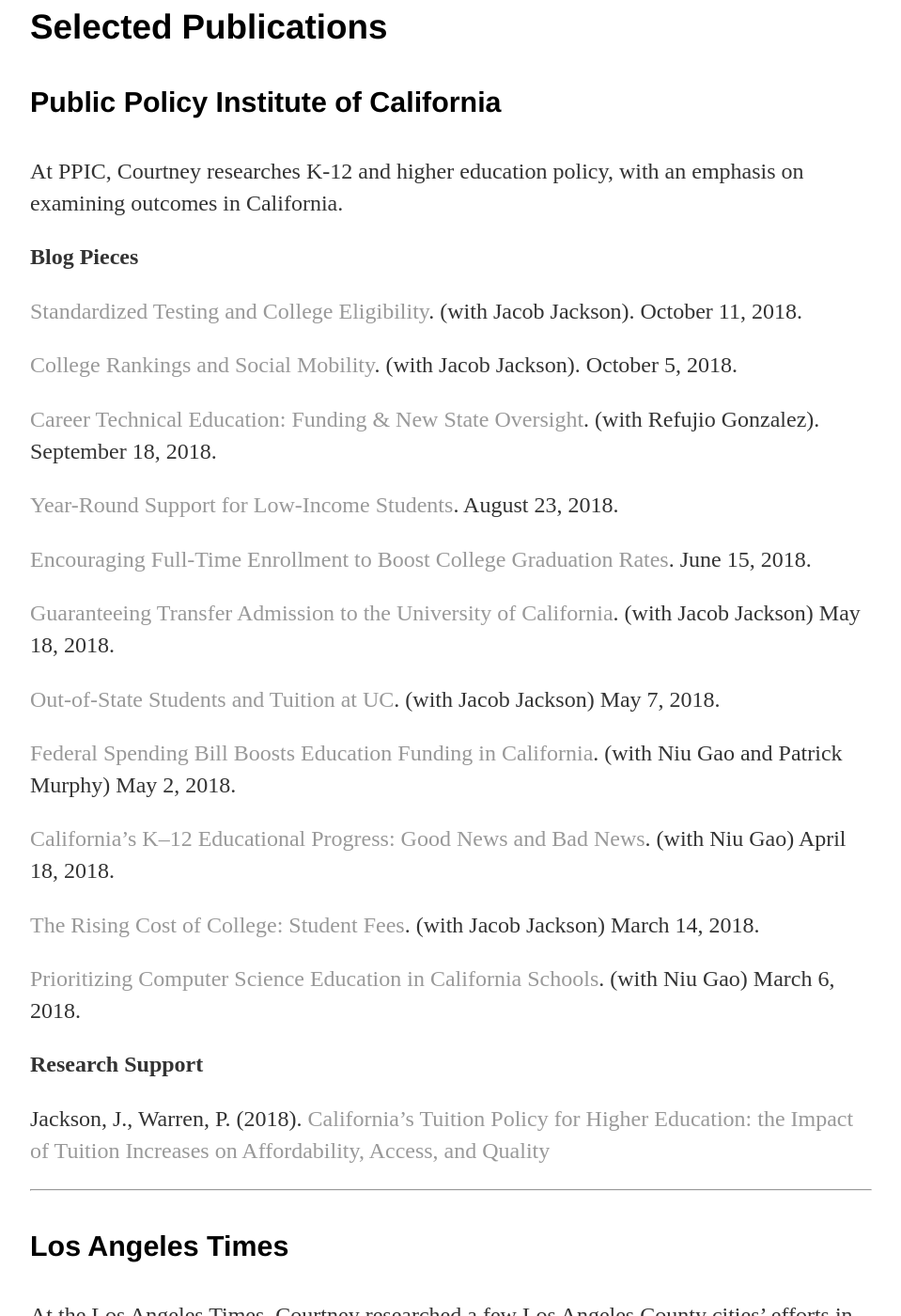
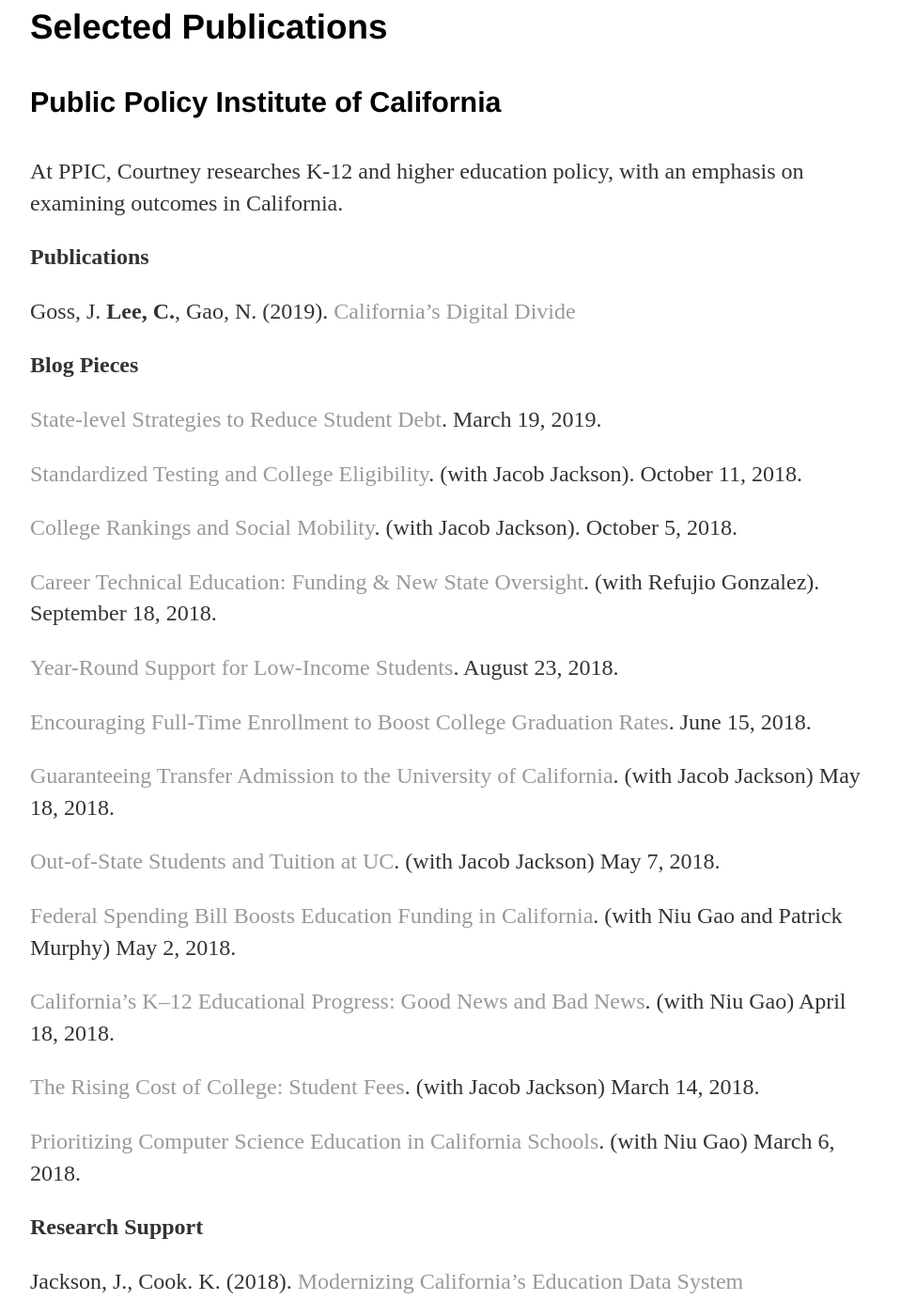
Before and after one commit to leecourt98/leecourt98.github.io, a Jekyll site: the page built from cv/index.md, in a window 1280 px wide and 1400 px high, scrolled down 472 px. Shown: the whole window at 94% size, without its empty margins (160-1119 px from the left). Built offline with Jekyll 4.4.1, drawn with Linux system fonts in a browser that asks for light colours.

Commit message:
added new pubs

```diff
--- a/cv/index.md
+++ b/cv/index.md
@@ -17,7 +17,13 @@
 
 At PPIC, Courtney researches K-12 and higher education policy, with an emphasis on examining outcomes in California.
 
+**Publications**
+
+Goss, J. **Lee, C.**, Gao, N. (2019). [California's Digital Divide](https://www.ppic.org/publication/californias-digital-divide/)
+
 **Blog Pieces**
+
+[State-level Strategies to Reduce Student Debt](https://www.ppic.org/blog/state-level-strategies-to-reduce-student-debt/). March 19, 2019.
 
 [Standardized Testing and College Eligibility](http://www.ppic.org/blog/standardized-testing-and-college-eligibility/). (with Jacob Jackson). October 11, 2018.
 
@@ -43,6 +49,8 @@
 
 **Research Support**
 
+Jackson, J., Cook. K. (2018). [Modernizing California's Education Data System](https://www.ppic.org/publication/modernizing-californias-education-data-system/)
+
 Jackson, J., Warren, P. (2018). [California’s Tuition Policy for Higher Education: the Impact of Tuition Increases on Affordability, Access, and Quality](http://www.ppic.org/publication/californias-tuition-policy-for-higher-education-the-impact-of-tuition-increases-on-affordability-access-and-quality/)
 
 ---
```
